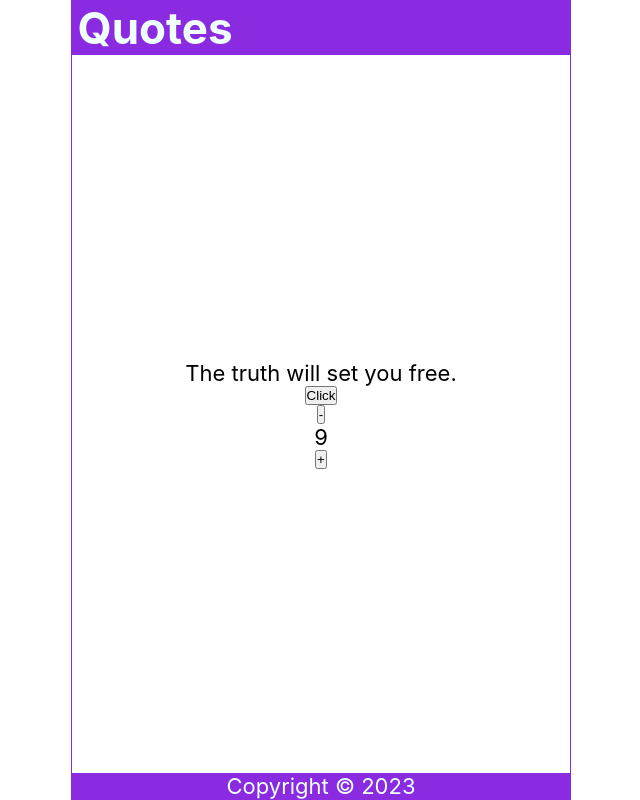
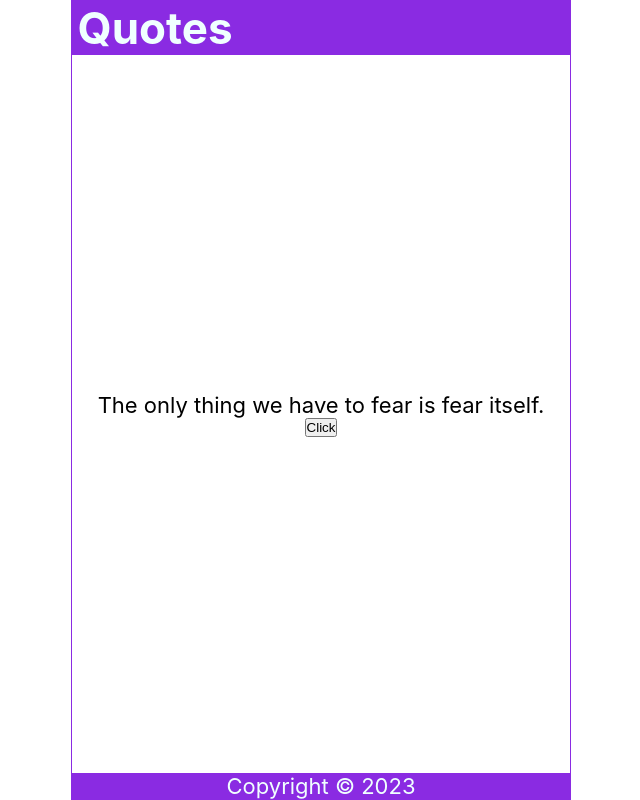
Before and after one commit to KrishothKumar/react_practice, a React (Create React App) app in the folder project1/: page / in a window 1280 px wide. Shown: the whole page, without its empty margins (319-959 px from the left). Built offline with nearby package versions, Linux system fonts and the light colour scheme.

Commit message:
useState to Change quote dynamically.

```diff
--- a/project1/src/Content.js
+++ b/project1/src/Content.js
@@ -3,16 +3,20 @@ import { useState } from "react";
 
 const Content = () => {
     function handleChangeQuotes() {
-        const quote = [
+        const quotes = [
             "That's one small step for a man, a giant leap for mankind.",
             'The love of money is the root of all evil.',
             'The only thing we have to fear is fear itself.',
             'The truth will set you free.'
         ];
-        return quote[Math.floor(Math.random()*4)];
+        return quotes[Math.floor(Math.random()*4)];
     }
 
-    const [count, setCount] = useState(9);
+    const [quote, setQuote] = useState(() => handleChangeQuotes());
+
+    function handleStateQuotes () {
+        setQuote(handleChangeQuotes())
+    }
     // const handleClick = (e) => {
     //     console.log(e.target.innerText);
     // }
@@ -20,24 +24,21 @@ const Content = () => {
     // const handleClick2 = (value) => {
     //     alert(`Hello ${value}`);
     // }
-    const decrementCount = () => {
-        setCount(count - 1);
-    }
+    // const decrementCount = () => {
+    //     setCount(count - 1);
+    // }
 
-    const incrementCount = () => {
-        setCount((precount) => {return precount + 1});
-    }
+    // const incrementCount = () => {
+    //     setCount((precount) => {return precount + 1});
+    // }
 
     return (
         <main>
             {/* <p onDoubleClick={() => handleClick2('Krishoth Kumar')}>{handleChangeQuotes()}</p>
             <button onClick={(e) => {handleClick(e)}}>Click</button> */}
 
-            <p>The truth will set you free.</p>
-            <button>Click</button>
-            <button onClick={decrementCount}>-</button>
-            <span>{count}</span>
-            <button onClick={incrementCount}>+</button>
+            <p>{quote}</p>
+            <button onClick={handleStateQuotes}>Click</button>
         </main>
     )
 }
```
